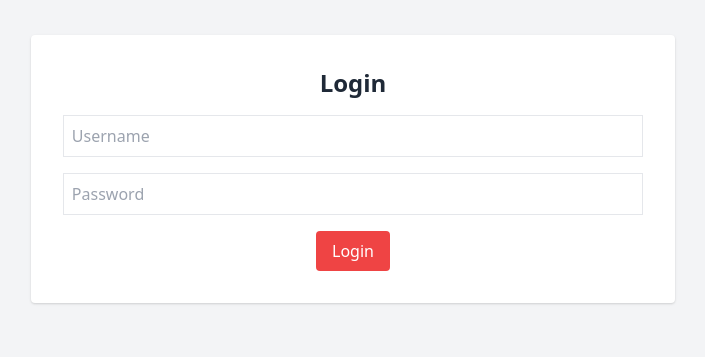
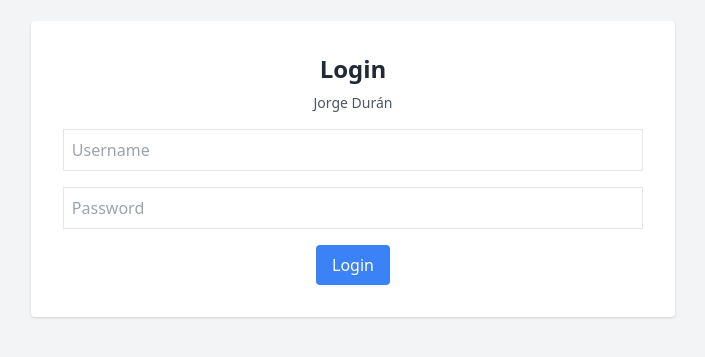
Before and after one commit to JorgeDuranS/talentoTechCS, a plain HTML site: page frontend/index.html in a window 1280 px wide. Shown: the part 231-588 px from the top of the page, without its empty margins (287-992 px from the left). Drawn offline with nearby package versions, Linux system fonts and the light colour scheme.

Commit message:
Refactor login page styles and improve layout

```diff
--- a/frontend/index.html
+++ b/frontend/index.html
@@ -8,11 +8,12 @@
 </head>
 <body class="bg-gray-100 flex items-center justify-center h-screen">
     <div class="bg-white p-8 rounded shadow text-center">
-        <h1 class="text-2xl font-bold text-gray-800 mb-4">Login</h1>
+        <h1 class="text-2xl font-bold text-gray-800 mb-2">Login</h1>
+        <p class="text-gray-600 text-sm mb-4">Jorge Durán</p>
         <form action="/welcome" method="post">
             <input type="text" name="username" placeholder="Username" class="border p-2 mb-4 w-full">
             <input type="password" name="password" placeholder="Password" class="border p-2 mb-4 w-full">
-            <button type="submit" class="bg-red-500 text-white px-4 py-2 rounded">Login</button>
+            <button type="submit" class="bg-blue-500 text-white px-4 py-2 rounded">Login</button>
         </form>
     </div>
 </body>
```
Also changed, not shown: 1 other file.
